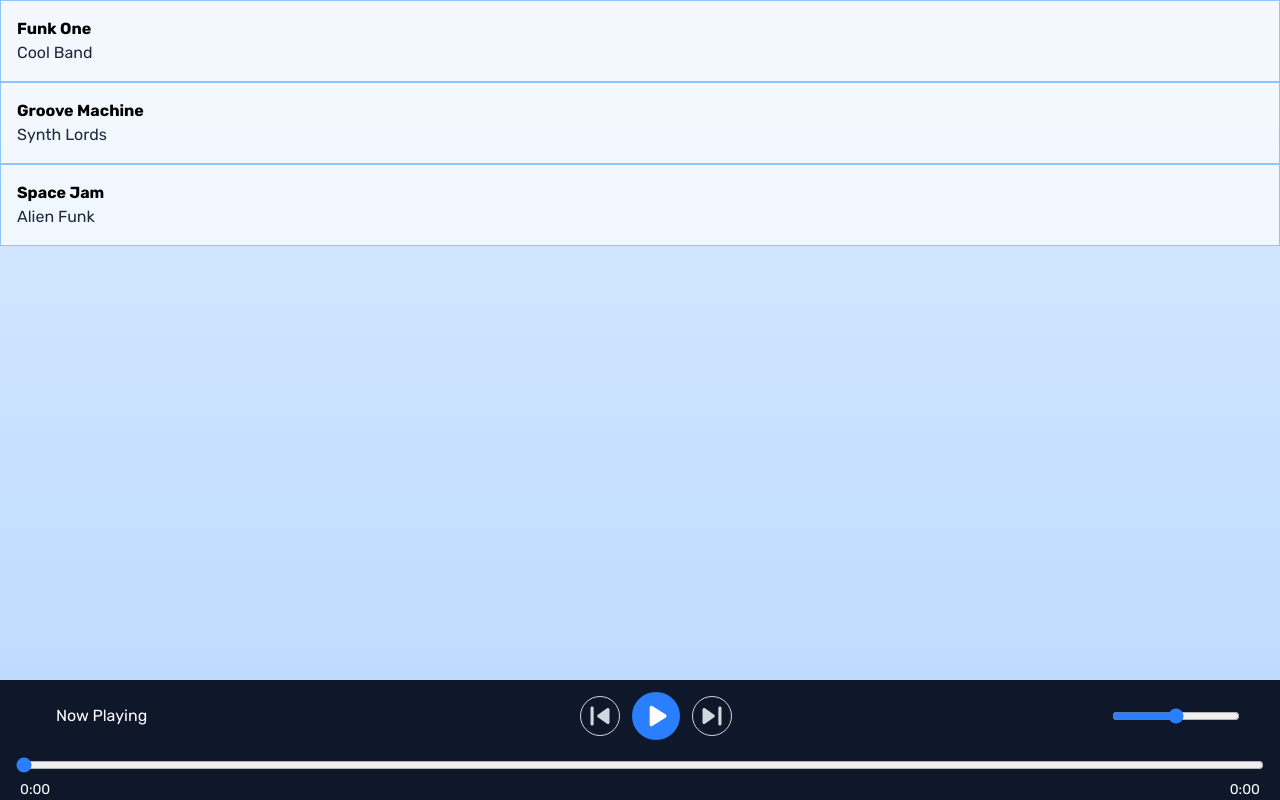
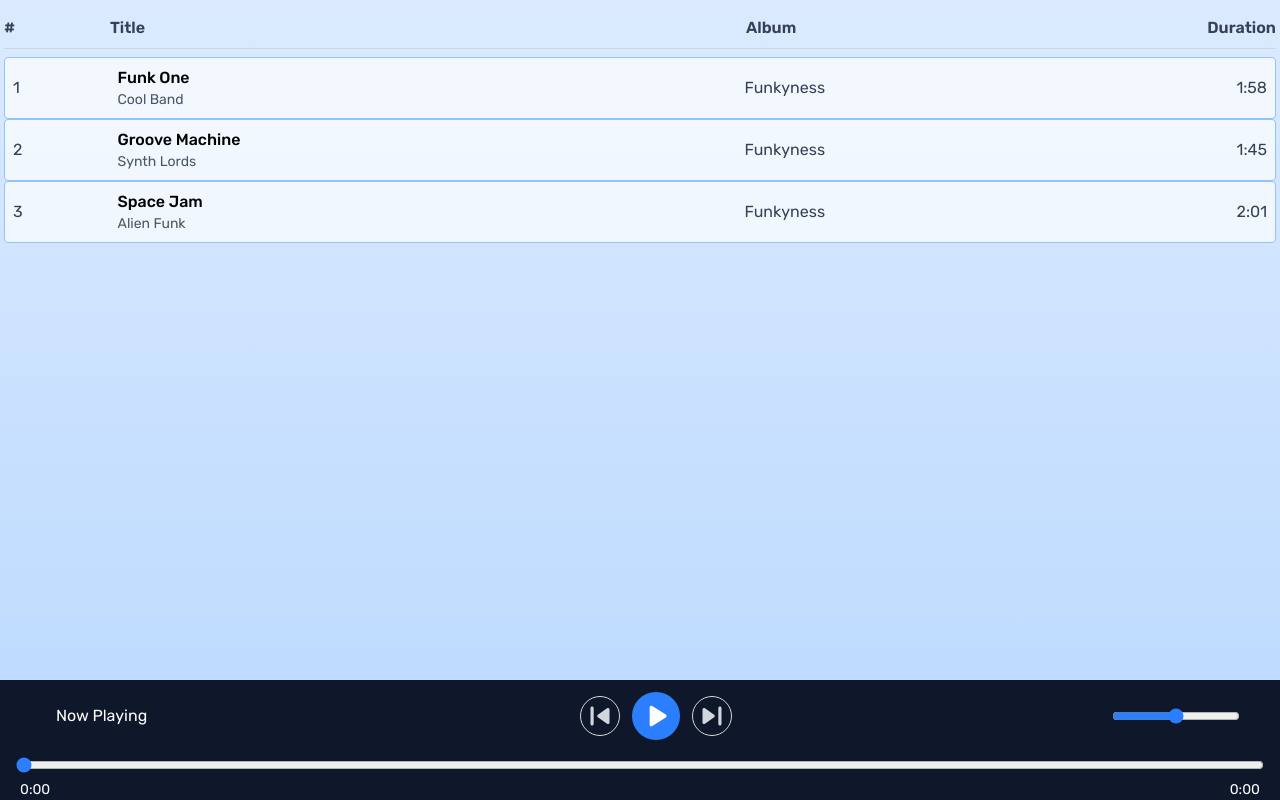
Before and after one commit to Martifas/react-music-player, a React (Vite) app: page / in a window 1280 px wide. Built offline with nearby package versions, Linux system fonts and the light colour scheme.

Commit message:
added header for playlist, some refinement on songcard

```diff
--- a/src/components/Playlist/Playlist.tsx
+++ b/src/components/Playlist/Playlist.tsx
@@ -3,13 +3,24 @@ import SongCard from './SongCard';
 
 function Playlist() {
   return (
-    <>
-      <div className="h-full w-full bg-gradient-to-b from-blue-100 to-blue-200">
-        {trackList.map((song) => (
-          <SongCard key={song.id} title={song.title} artist={song.artist} />
-        ))}
+    <div className="h-full w-full bg-gradient-to-b from-blue-100 to-blue-200 py-4 px-1">
+      <div className="grid grid-cols-12 font-semibold text-gray-700 border-b border-gray-300 pb-2 mb-2">
+        <span className="col-span-1">#</span>
+        <span className="col-span-6">Title</span>
+        <span className="col-span-3">Album</span>
+        <span className="col-span-2 text-right">Duration</span>
       </div>
-    </>
+      {trackList.map((song, index) => (
+        <SongCard
+          key={song.id}
+          position={index + 1}
+          title={song.title}
+          artist={song.artist}
+          album={song.album}
+          duration={song.duration}
+        />
+      ))}
+    </div>
   );
 }
 
--- a/src/components/Playlist/SongCard.tsx
+++ b/src/components/Playlist/SongCard.tsx
@@ -1,13 +1,29 @@
 type SongCardProps = {
+  position: number;
   title: string;
   artist: string;
+  album: string;
+  duration: number;
 };
 
-function SongCard({ title, artist }: SongCardProps) {
+function formatDuration(seconds: number) {
+  const mins = Math.floor(seconds / 60);
+  const secs = seconds % 60;
+  return `${mins}:${secs.toString().padStart(2, '0')}`;
+}
+
+function SongCard({ position, title, artist, album, duration }: SongCardProps) {
   return (
-    <div className="p-4 bg-white/70 hover:bg-white/90 transition border-1 border-blue-300">
-      <div className="font-bold text-black">{title}</div>
-      <div className="text-slate-800">{artist}</div>
+    <div className="grid grid-cols-12 items-center py-2 px-2 border-1 border-blue-300 rounded bg-white/70 hover:bg-white/90 transition">
+      <div className="col-span-1 text-gray-700">{position}</div>
+      <div className="col-span-6">
+        <div className="font-medium text-black">{title}</div>
+        <div className="text-sm text-gray-600">{artist}</div>
+      </div>
+      <div className="col-span-3 text-gray-700">{album}</div>
+      <div className="col-span-2 text-right text-gray-700">
+        {formatDuration(duration)}
+      </div>
     </div>
   );
 }
--- a/src/libs/tracks.ts
+++ b/src/libs/tracks.ts
@@ -3,6 +3,7 @@ export const trackList = [
     id: 1,
     title: 'Funk One',
     artist: 'Cool Band',
+    album: 'Funkyness',
     duration: 118,
     src: '/music/funk-1.mp3',
   },
@@ -10,6 +11,7 @@ export const trackList = [
     id: 2,
     title: 'Groove Machine',
     artist: 'Synth Lords',
+    album: 'Funkyness',
     duration: 105,
     src: '/music/funk-2.mp3',
   },
@@ -17,6 +19,7 @@ export const trackList = [
     id: 3,
     title: 'Space Jam',
     artist: 'Alien Funk',
+    album: 'Funkyness',
     duration: 121,
     src: '/music/funk-3.mp3',
   },
```
